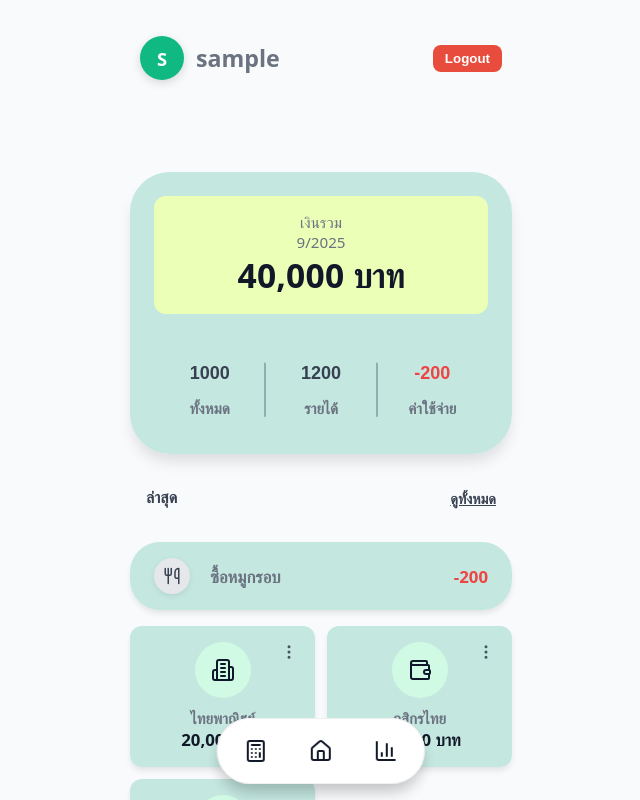
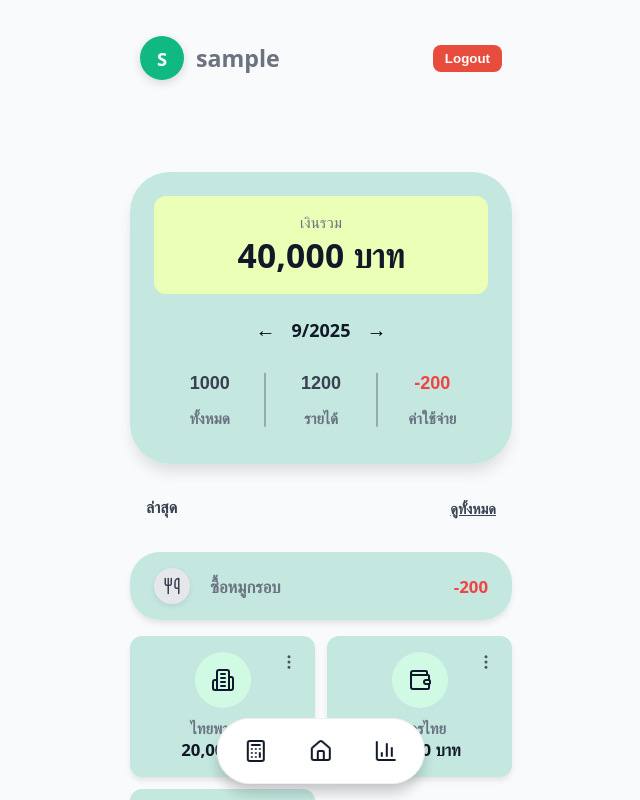
Before and after one commit to ItsMePince/financial_app, a React (Create React App) app in the folder my-banking-app/: page /home in a window 1280 px wide. Shown: the whole page, without its empty margins (319-959 px from the left). Built offline with nearby package versions, Linux system fonts and the light colour scheme; sample sign-in values are in the browser's storage.

Commit message:
เเก้หน้า login & signup

```diff
--- a/my-banking-app/src/pages/Home.css
+++ b/my-banking-app/src/pages/Home.css
@@ -673,3 +673,21 @@ body,
 .more-item:hover{ background:#f3f4f6 }
 .more-item.danger{ color:#ef4444 }
 .more-item.danger:hover{ background:#fee2e2 }
+
+/* เดือน/ปีใต้กล่องสีเขียวอ่อน */
+.month-year-nav{
+  display:flex;
+  justify-content:center;
+  align-items:center;
+  gap:16px;
+  margin:10px 0 6px;   /* ชิดใต้ balance-display */
+  font-weight:700;
+  font-size:18px;
+}
+.month-year-nav button{
+  background:none;
+  border:none;
+  font-size:20px;
+  cursor:pointer;
+  line-height:1;
+}
--- a/my-banking-app/src/pages/Home.tsx
+++ b/my-banking-app/src/pages/Home.tsx
@@ -56,6 +56,27 @@ export default function Home() {
   const [accounts, setAccounts] = useState<Account[]>([]);
   const [openMenu, setOpenMenu] = useState<number | null>(null);
 
+  // ✅ state เดือน/ปี + ปุ่มเลื่อน
+  const today = new Date();
+  const [month, setMonth] = useState(today.getMonth() + 1); // 1-12
+  const [year, setYear] = useState(today.getFullYear());
+  const prevMonth = () => {
+    if (month === 1) {
+      setMonth(12);
+      setYear((y) => y - 1);
+    } else {
+      setMonth((m) => m - 1);
+    }
+  };
+  const nextMonth = () => {
+    if (month === 12) {
+      setMonth(1);
+      setYear((y) => y + 1);
+    } else {
+      setMonth((m) => m + 1);
+    }
+  };
+
   useEffect(() => {
     setAccounts(loadAccounts());
   }, []);
@@ -99,11 +120,16 @@ export default function Home() {
         <div className="balance-card">
           <div className="balance-display">
             <p className="balance-label">เงินรวม</p>
-            <p className="balance-label">
-              {new Date().getMonth() + 1}/{new Date().getFullYear()}
-            </p>
-            {/* ✅ ใช้ยอดรวมจริงแทนเลขฮาร์ดโค้ด */}
+            {/* ❌ เอาวันที่ออกจากกล่องสีเขียวอ่อน */}
+            {/* <p className="balance-label">{new Date().getMonth()+1}/{new Date().getFullYear()}</p> */}
             <p className="balance-amount">{formatTH(totalAmount)} บาท</p>
+          </div>
+
+          {/* ✅ ย้ายเดือน/ปีลงมาใต้กล่องสีเขียวอ่อน + ปุ่มเลื่อน */}
+          <div className="month-year-nav">
+            <button onClick={prevMonth} aria-label="Previous month">←</button>
+            <span>{month}/{year}</span>
+            <button onClick={nextMonth} aria-label="Next month">→</button>
           </div>
 
           {/* Action Buttons (ค่าเดโมตามเดิม) */}
--- a/my-banking-app/src/pages/Login.css
+++ b/my-banking-app/src/pages/Login.css
@@ -150,3 +150,23 @@ html, body, #root, .App {
   border-radius: 30px !important;
   border: none;
 }
+/* เดิม */
+.login-page {
+  min-height: 100vh;
+  background: var(--su-bg);
+  display: flex;
+  align-items: flex-start;   /* ← ทำให้ลอยบนสุด */
+  justify-content: center;
+  padding: 24px;
+}
+
+/* ใหม่ */
+.login-page {
+  min-height: 100svh;        /* รับมือ mobile URL bar (fallback ด้านล่าง) */
+  min-height: 100vh;
+  background: var(--su-bg);
+  display: flex;
+  align-items: center;        /* ⬅️ จัดกึ่งกลางแนวตั้ง */
+  justify-content: center;    /* ⬅️ กึ่งกลางแนวนอน (เดิมมีอยู่แล้ว) */
+  padding: 24px;
+}
--- a/my-banking-app/src/pages/SignUp.tsx
+++ b/my-banking-app/src/pages/SignUp.tsx
@@ -1,5 +1,6 @@
 import React, { useState, ChangeEvent, FormEvent } from "react";
 import { UserRound } from "lucide-react";
+import { Link } from "react-router-dom";
 import "./SignUp.css";
 
 type SignUpValues = {
@@ -182,18 +183,9 @@ const SignUp: React.FC<SignUpProps> = ({ onSubmit, onSignUpSuccess, onSwitchToLo
 
         <p className="su-footer">
           Already have an account?{" "}
-          <a
-            className="su-link"
-            href="#"
-            onClick={(e) => {
-              e.preventDefault();
-              if (onSwitchToLogin) {
-                onSwitchToLogin();
-              }
-            }}
-          >
+          <Link className="su-link" to="/login">
             Login
-          </a>
+          </Link>
         </p>
       </div>
     </div>
```
